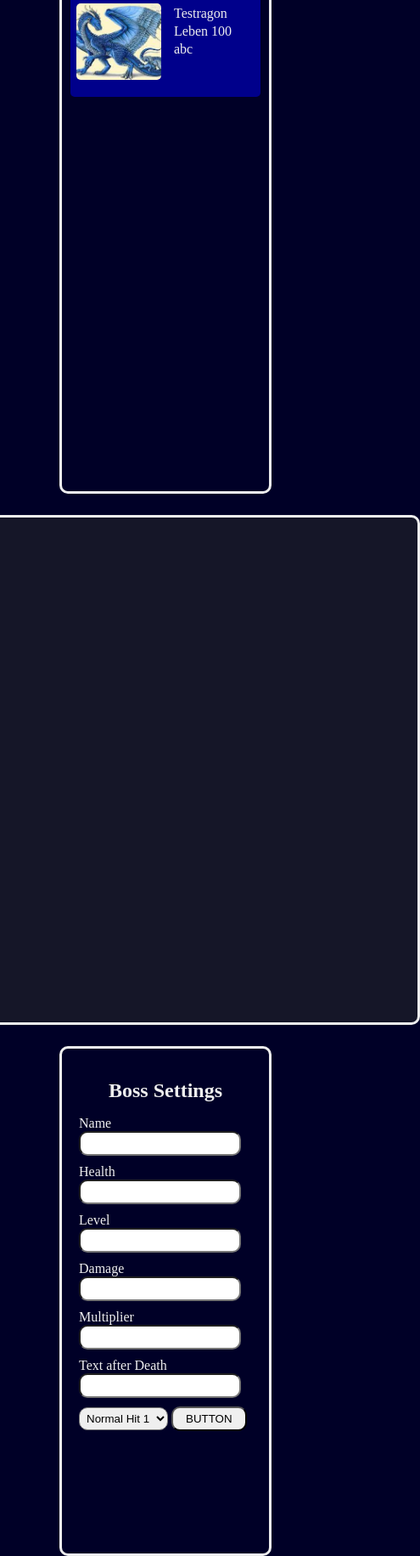
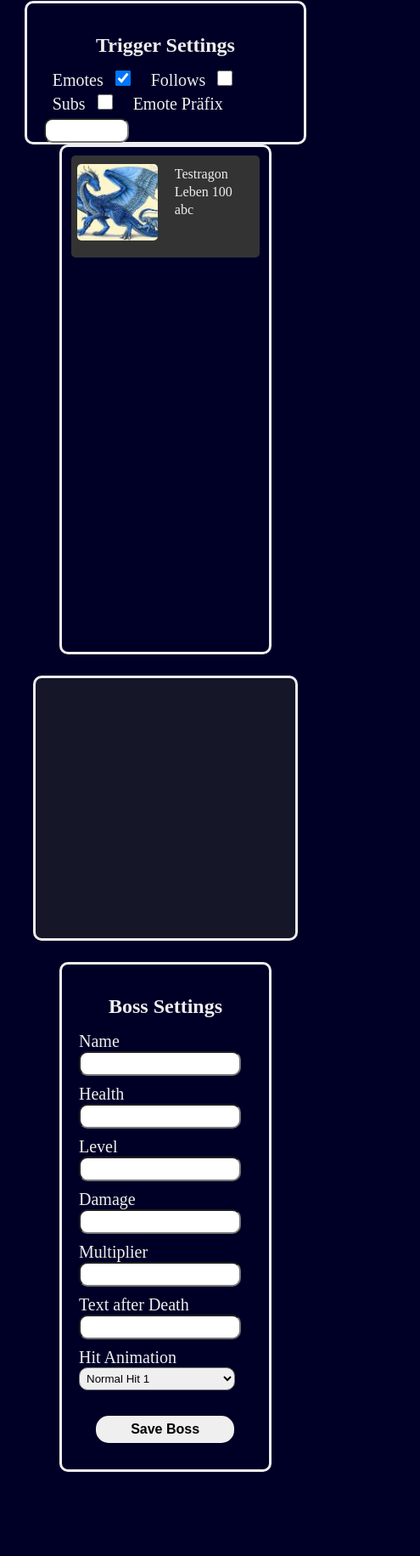
Before and after one commit to MartinKruess/Twitch_BossFight, a plain HTML site: page index.html in a window 390 px wide. Shown: the part 85-1916 px from the top of the page at 85% size, 495 px wide, since content can reach past the window. After the commit the page ends 1837 px from the top, so only its background shows below. Drawn offline with Linux system fonts and the light colour scheme.

Commit message:
Add files via upload

```diff
--- a/index.html
+++ b/index.html
@@ -6,12 +6,24 @@
     <meta name="viewport" content="width=device-width, initial-scale=1.0">
     <link rel="shortcut icon" href="favicon.ico" type="image/x-icon">
     <link rel="stylesheet" href="style.css">
+
     <title>Document</title>
 </head>
 <body>
     <main>
         <section>
             <h1>Twitch Bossfight System</h1>
+            <form action="" method="post" id="basicSettings" class="form">
+                <h2>Trigger Settings</label></h2>
+                <label for="emote">Emotes</label>
+                <input type="checkbox" name="" id="emote" checked>
+                <label for="follow">Follows</label>
+                <input type="checkbox" name="" id="follow">
+                <label for="sub">Subs</label>
+                <input type="checkbox" name="" id="sub">
+                <label for="präfix">Emote Präfix</label>
+                <input type="text" id="präfix">
+            </form>
             <div id="bossList">
                 <div id="bossCard">
                     <div class="container">
@@ -24,31 +36,33 @@
                     </div>
                 </div>
             </div>
-            <canvas></canvas>
-            <form action="" method="POST">
+            <canvas>Drag and Drop Upload img</canvas>
+            <form action="" method="POST" class="form">
                 <h2>Boss Settings</h2>
-                <label for="">Name</label>
-                <input type="text">
-                <label for="">Health</label>
-                <input type="text">
-                <label for="">Level</label>
-                <input type="text">
-                <label for="">Damage</label>
-                <input type="text">
-                <label for="">Multiplier</label>
-                <input type="text">
-                <label for="">Text after Death</label>
-                <input type="text">
+                <label for="name">Name</label>
+                <input type="text" id="name">
+                <label for="health">Health</label>
+                <input type="number" id="health">
+                <label for="lv">Level</label>
+                <input type="number" id="lv">
+                <label for="dmg">Damage</label>
+                <input type="number" id="dmg">
+                <label for="x">Multiplier</label>
+                <input type="float" id="x">
+                <label for="msg">Text after Death</label>
+                <input type="text" id="msg">
 
-                <select name="" id="">
+                <label for="hit">Hit Animation</label>
+                <select name="" id="hit">
                     <option value="">Normal Hit 1</option>
                     <option value="">Normal Hit 2</option>
                     <option value="">Emote Hit 1</option>
                     <option value="">Emote Hit 2</option>
                 </select>
-                <button type="submit">BUTTON</button>
+                <button type="button" id="sendBTN">Save Boss</button>
             </form>
         </section>
     </main>
+    <script src="main.js" defer></script>
 </body>
 </html>
--- a/main.js
+++ b/main.js
@@ -1,26 +1,99 @@
 // API Key: btyrlvwdnygp86fa3ohjtxmar9pje9
 // Client ID: btyrlvwdnygp86fa3ohjtxmar9pje9
+// Twitch-API-Client-Secret: zbd1xfm9dmo1u412r5ybajv2nb6ame
+// Key: cbj43s+X1FHjmj1VZomlWKULmbj++t2x5JS2CeCEBU0=  Token -> User Zuordnung
+// RootTwitchHH1!
+// TwitchHH1!
+
+// WERTE
+// Emote = 0.5 * Lv
+// Follow = 2 * Lv
+// Sub = 5 * Lv
+
+// Rechnung: BaseHP * (Multiplier * Lv)
+//                      |
+// Beispiel: Lv 1 = 100 Health = 20 subs || 50 Follows || 200 Emotes
+// Beispiel: je Lv = 100 * Multiplier
 
 // JSON parshing JS
 /*
     API verwenden
-    LoginUser DB nach einloggen it twitchtoken
+    LoginUser DB nach einloggen mit twitchtoken
     rules
 */
 
+getBossData()
+  .then((response) => {
+    console.log("Boss load Done!");
+  })
+  .catch((error) => {
+    console.log("Boss load failed!");
+    console.error(error);
+  });
 
-function bossData (name, level, health, damage, multiplier){
-    this.name = name;
-    this.level = level;
-    this.health = health;
-    this.damage = damage;
-    this multiplier = multiplier;
+async function getBossData() {
+  const response = await fetch("imgName");
+  const blob = await response.blob();
+  document.getElementById("bossList").src;
 }
 
-const testragon = new bossData("Tesragon", 1, 100, 15, 1.15);
+getPräfix()
+  .then((response) => {
+    console.log("Boss load Done!");
+  })
+  .catch((error) => {
+    console.log("Boss load failed!");
+    console.error(error);
+  });
 
+async function getBossData() {
+  const response = await fetch(btyrlvwdnygp86fa3ohjtxmar9pje9);
+  const blob = await response.blob();
+  document.getElementById("bossList").src;
+}
 
+function bossData(
+  name,
+  level,
+  health,
+  damage,
+  multiplier,
+  emoteDmg,
+  followDmg,
+  subDmg
+) {
+  this.name = name;
+  this.level = level;
+  this.health = health;
+  this.damage = damage;
+  this.multiplier = multiplier;
+  this.emoteDmg = emoteDmg;
+  this.followDmg = followDmg;
+  this.subDmg = subDmg;
+}
+
+const createBoss = () => {
+  const newBoss = new bossData(
+    bossName,
+    bossLV,
+    bossHealth,
+    bossDMG,
+    bossMulti,
+    emoteDMG,
+    followDmg,
+    subDmg
+  );
+};
+
+const form = document.getElementById("sendBTN");
+const basicSettings = form.querySelectorAll(".form");
+
+form.addEventListener("submit", (e) => {
+  e.preventDefault();
+
+  console.log("Yes");
+});
 
 const bossCalc = () => {
-    testragon.health =
-}
+  testragon.health += actuallBoss.health * actuallBoss.multiplier;
+};
--- a/style.css
+++ b/style.css
@@ -1,51 +1,80 @@
-:root{
-    font-size: 62.5%
+:root {
+  font-size: 62.5%;
 }
 
-*{
+* {
   margin: 0;
   padding: 0;
   box-sizing: border-box;
 }
 
-body{
-    background-color:rgb(0, 0, 39);
+body {
+  background-color: rgb(0, 0, 39);
   color: #eee;
-    height: 100vh;
+  min-height: 100vh;
   font-size: 1.6rem;
 }
 
-h1, h2, h3{
+h1,
+h2,
+h3 {
   width: 100%;
   text-align: center;
   padding: 1.6rem;
 }
 
-h1{
+h1 {
   font-size: 3rem;
 }
 
-section{
+section {
   display: flex;
   justify-content: center;
   align-items: center;
   flex-wrap: wrap;
+  padding: 2rem;
 }
 
-#bossList{
+label[for="emote"],
+label[for="follow"],
+label[for="sub"],
+label[for="präfix"] {
+  padding: 1rem;
+}
+
+input[type="checkbox"] {
+  height: 18px;
+  width: 18px;
+  padding: 1rem;
+  margin-right: 1rem;
+}
+
+#präfix {
+  width: 10rem;
+}
+
+#basicSettings {
+  width: 95%;
+  height: 20vh;
+}
+
+#bossList {
   width: 25rem;
   height: 60rem;
-    padding: 1rem;
+  display: flex;
+  justify-content: center;
+  padding: 1rem 0.5rem;
   border: solid;
   border-radius: 1rem;
 }
 
-#bossList div{
-    width: 100%;
+#bossList div {
+  width: 95%;
 }
 
-#bossCard{
-    background-color: darkblue;
+#bossCard {
+  /* background-color: #010168; */
+  background-color: #333;
   width: 100%;
   height: 12rem;
   display: flex;
@@ -55,36 +84,40 @@ section{
   border-radius: 0.5rem;
 }
 
-.container{
+#bossCard:hover {
+  background-color: #000080;
+}
+
+.container {
   max-width: 10rem;
   height: 10rem;
   margin: 0.2rem;
 }
 
-#previewList{
+#previewList {
   background: url("./uploads/Testragon.jpeg") center/cover;
   max-width: 10rem;
   height: 90%;
   border-radius: 0.5rem;
 }
 
-.bossData{
+.bossData {
   max-width: 10rem;
   margin: 0.1rem;
   padding: 0.2rem 0.2rem 0 1rem;
 }
 
-canvas{
+canvas {
   background-color: #24262899;
-    width: 60rem;
-    height: 60rem;
+  width: clamp(30rem, 80vw, 60rem);
+  height: clamp(30rem, 80vw, 60rem);
   padding: 1rem;
   margin: 2.5rem;
   border: solid;
   border-radius: 1rem;
 }
 
-form{
+form {
   width: 25rem;
   height: 60rem;
   padding: 2rem;
@@ -92,18 +125,34 @@ form{
   border-radius: 1rem;
 }
 
-input{
+input {
   padding: 0.5rem;
   margin-bottom: 1rem;
   border-radius: 1rem;
 }
 
-select{
+label {
+  font-size: 2rem;
+}
+
+select {
+  width: 90%;
+  margin-bottom: 1rem;
   padding: 0.4rem;
   border-radius: 1rem;
 }
 
-button{
-    padding: 0.5rem 1.5rem;
-    border-radius: 1rem;
+button {
+  width: 80%;
+  margin: 2rem;
+  font-size: 1.6rem;
+  font-weight: 600;
+  padding: 0.7rem 2rem;
+  border-radius: 1.5rem;
+  border: none;
 }
+
+button:hover {
+  background-color: #24262899;
+  color: #eee;
+}
```
Also changed, not shown: images/api.png (added). Lines whose indentation alone changed are shown as unchanged.
